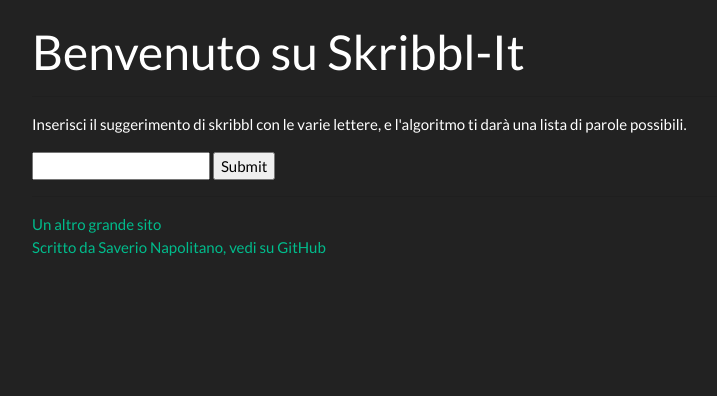
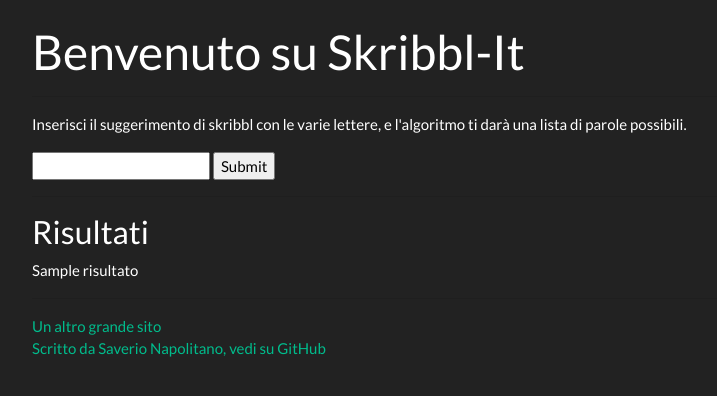
Before and after one commit to napsav/skribbl-it, a Flask app: template templates/home.html in a window 1280 px wide. Shown: the top 396 px of the page, without its empty margins (53-770 px from the left). Run offline with Flask 2, Linux system fonts and the light colour scheme; the template is opened without the code that fills it: most values are stand-ins (such as "Sample title", 1, 10 or a date in 2020); some libraries are stand-ins or nearby versions.

Commit message:
Results on the same page

```diff
--- a/templates/home.html
+++ b/templates/home.html
@@ -8,6 +8,14 @@
 	<input type="text" name="hint">
 	<input type="submit">
 	</form>
+	{% if risultati %}
+	<hr>
+	<h3>Risultati</h3>
+	{% for risultato in risultati %}
+	{{ risultato }}<br>
+	{% endfor %}
+	{% else %}
+	{% endif %}
 	<hr>
 	<a href="https://bestemmie.ga">Un altro grande sito</a>
 	<br>
```
